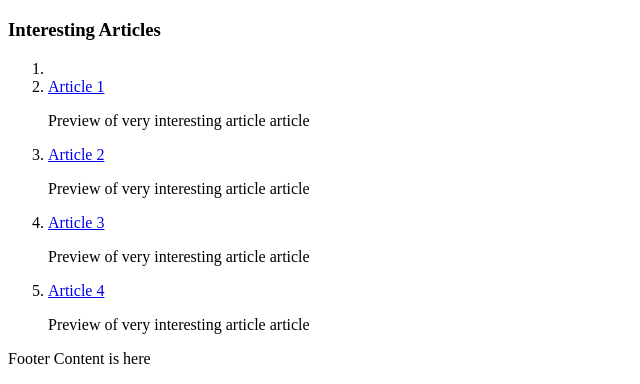
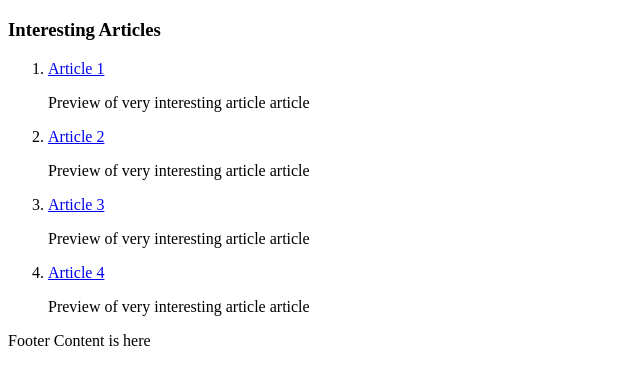
Before and after one commit to mpervaiz25/webdev_lab4, a plain HTML site: page index.html in a window 1280 px wide. Shown: the part 1036-1420 px from the top of the page, without its empty margins (0-640 px from the left). Drawn offline with Linux system fonts and the light colour scheme.

Commit message:
fixing a bug on line 61

```diff
--- a/index.html
+++ b/index.html
@@ -1,6 +1,5 @@
 <!DOCTYPE html>
 <html lang="en">
-
 
 <head>
   <meta charset="utf-8">
@@ -58,7 +57,7 @@
      <aside id="side-content">
        <h3>Interesting Articles</h3>
        <ol id="news">
-         <li><a href="#"><li>Article 1</a><div><p>Preview of very interesting article article</p></div></li>
+         <li><a href="#">Article 1</a><div><p>Preview of very interesting article article</p></div></li>
 		 <li><a href="#">Article 2</a><div><p>Preview of very interesting article article</p></div></li>
          <li><a href="#">Article 3</a><div><p>Preview of very interesting article article</p></div></li>
          <li><a href="#">Article 4</a><div><p>Preview of very interesting article article</p></div></li>
```
